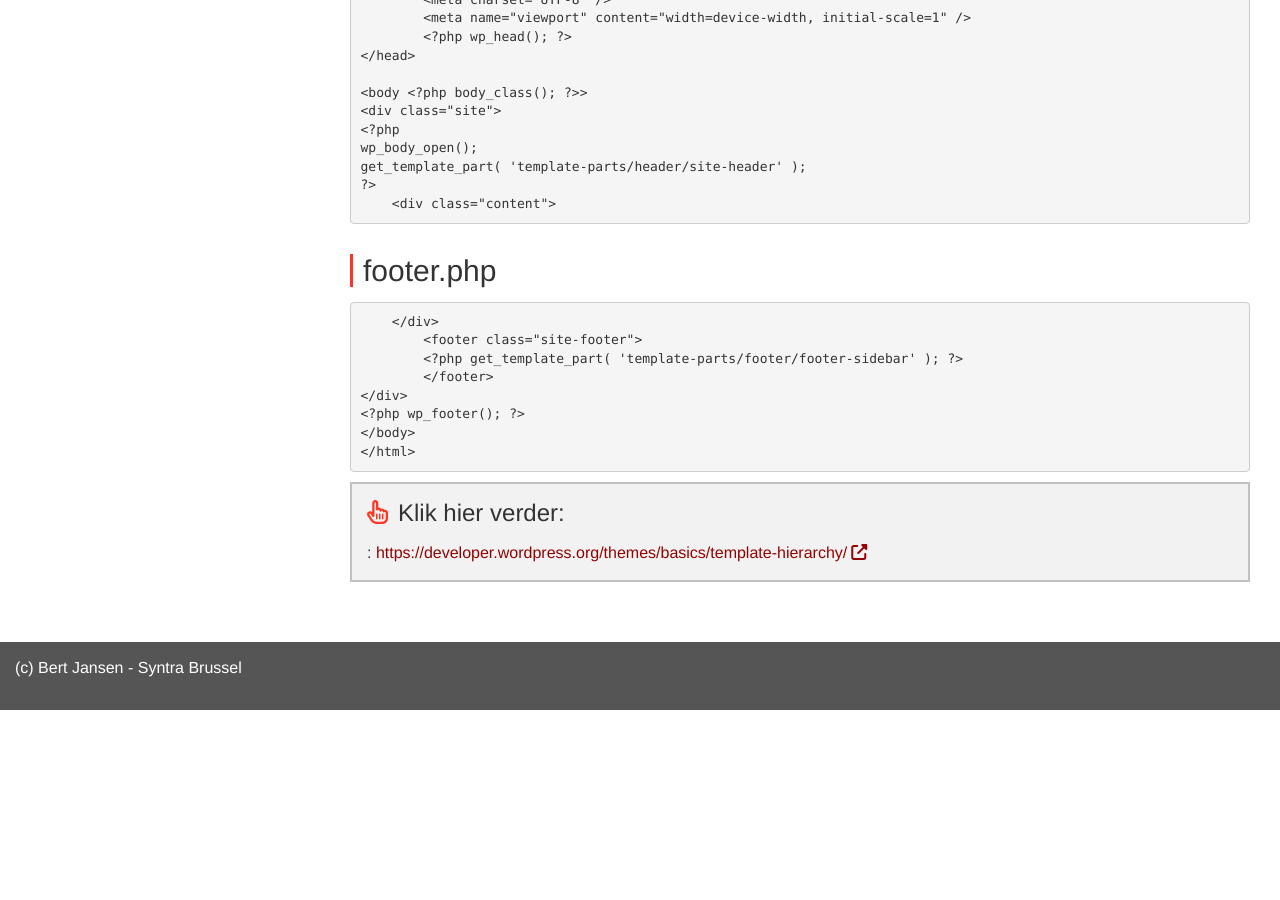
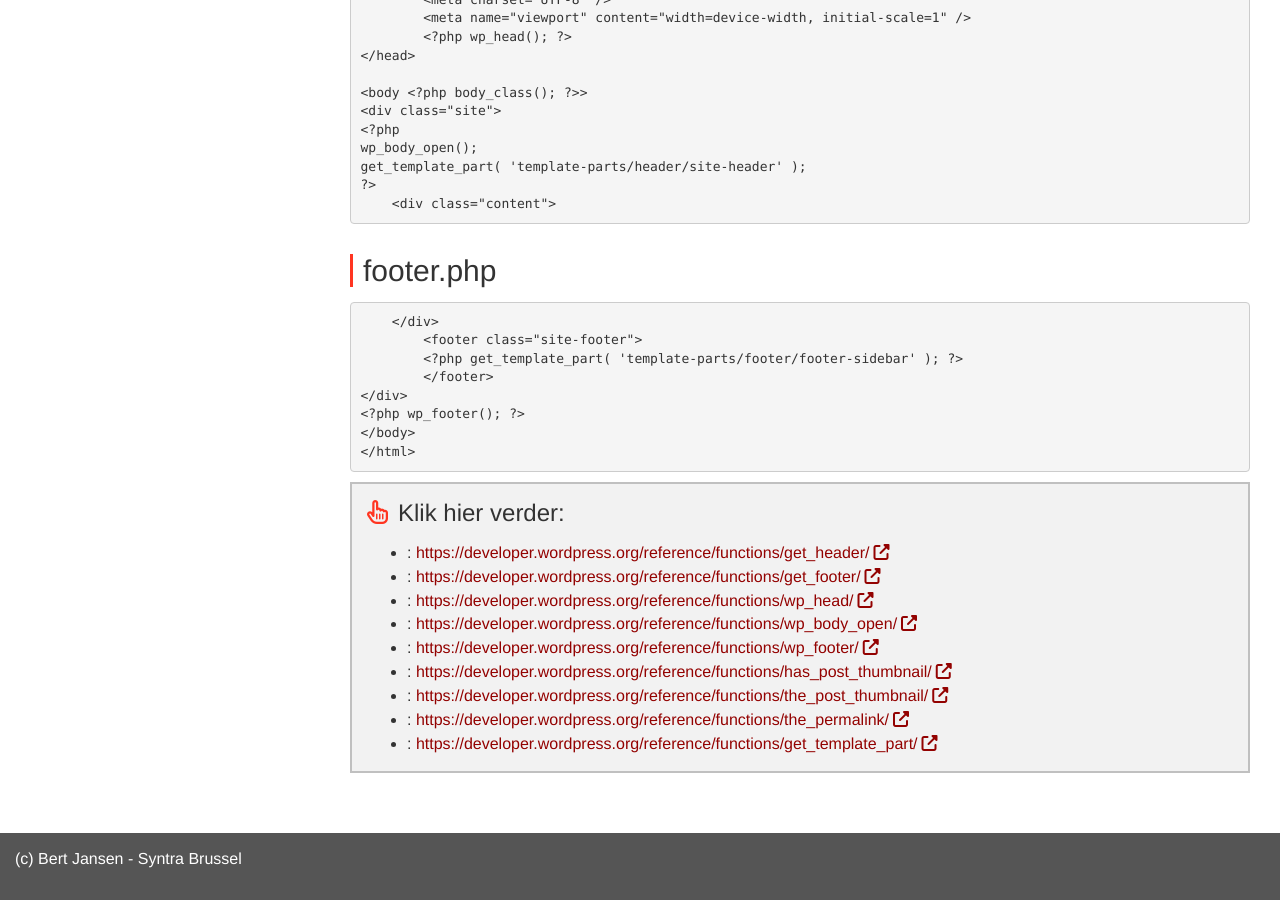
Before and after one commit to Syntra-Brussel/dynamische-webtechnieken, a Jekyll site: the page built from wordpress/thema-van-nul.md, in a window 1280 px wide and 900 px high, scrolled down 2470 px. Built offline with Jekyll 4.4.1, drawn with Linux system fonts in a browser that asks for light colours; nearby versions of some CDN libraries; a script that is not in the unit is left out; before the commit the page ends 3180 px from its top, so only the background shows below that; some of the changed lines change nothing that is shown.

Commit message:
Update thema-van-nul.md

```diff
--- a/wordpress/thema-van-nul.md
+++ b/wordpress/thema-van-nul.md
@@ -4,7 +4,15 @@ title: Thema van nul
 url: /wordpress/thema-van-nul
 collection: wordpress
 links:
- - url: https://developer.wordpress.org/themes/basics/template-hierarchy/
+ - url: https://developer.wordpress.org/reference/functions/get_header/
+ - url: https://developer.wordpress.org/reference/functions/get_footer/
+ - url: https://developer.wordpress.org/reference/functions/wp_head/
+ - url: https://developer.wordpress.org/reference/functions/wp_body_open/
+ - url: https://developer.wordpress.org/reference/functions/wp_footer/
+ - url: https://developer.wordpress.org/reference/functions/has_post_thumbnail/
+ - url: https://developer.wordpress.org/reference/functions/the_post_thumbnail/
+ - url: https://developer.wordpress.org/reference/functions/the_permalink/
+ - url: https://developer.wordpress.org/reference/functions/get_template_part/
 ---
 Het voordeel van een thema gebaseerd op een ander thema is dat je opbouw en CSS van het parent theme gaat overnemen. Je start niet van nul. Je kan CSS en templates overnemen in je child theme om ze wat zaken specifiek te wijzigen.
 
```
